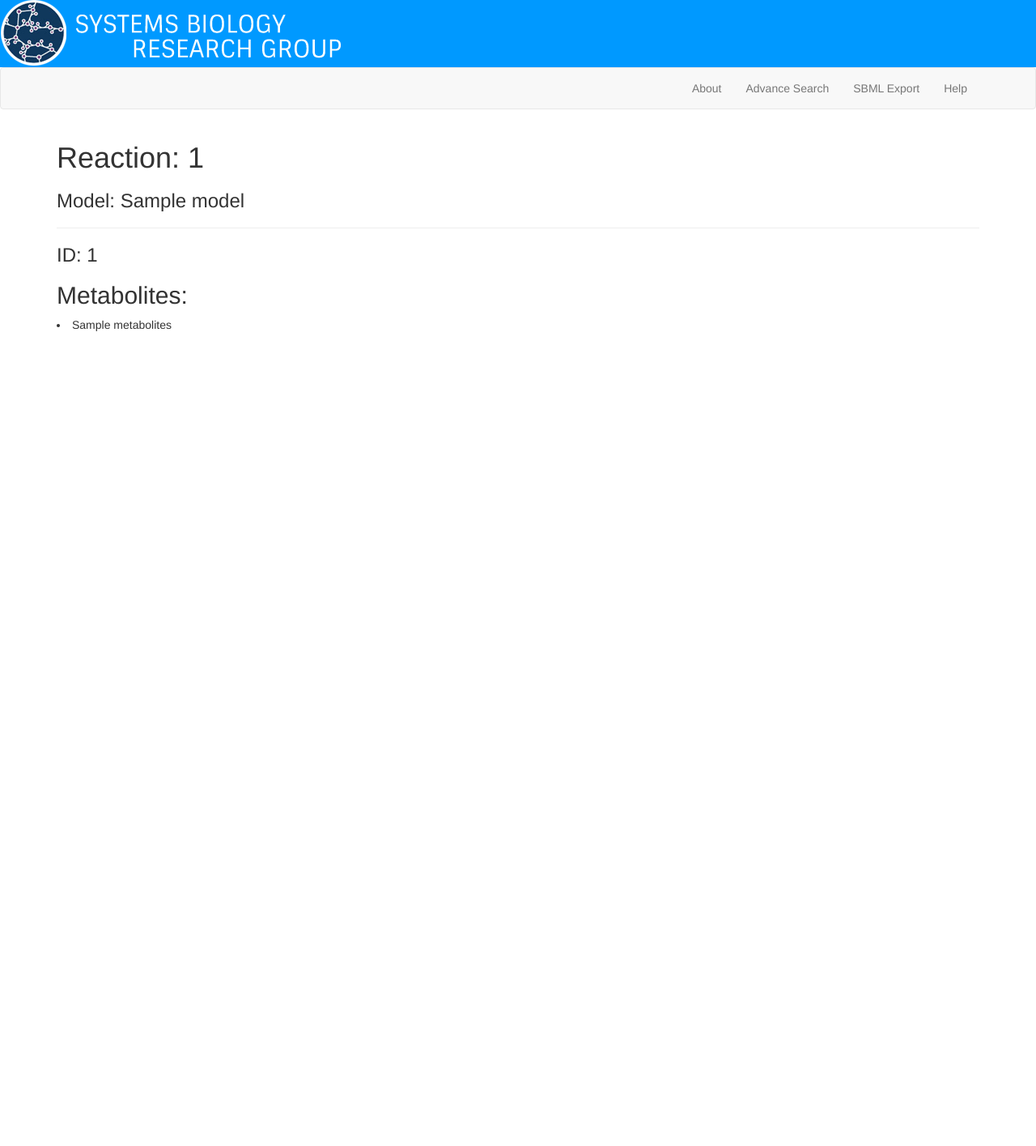
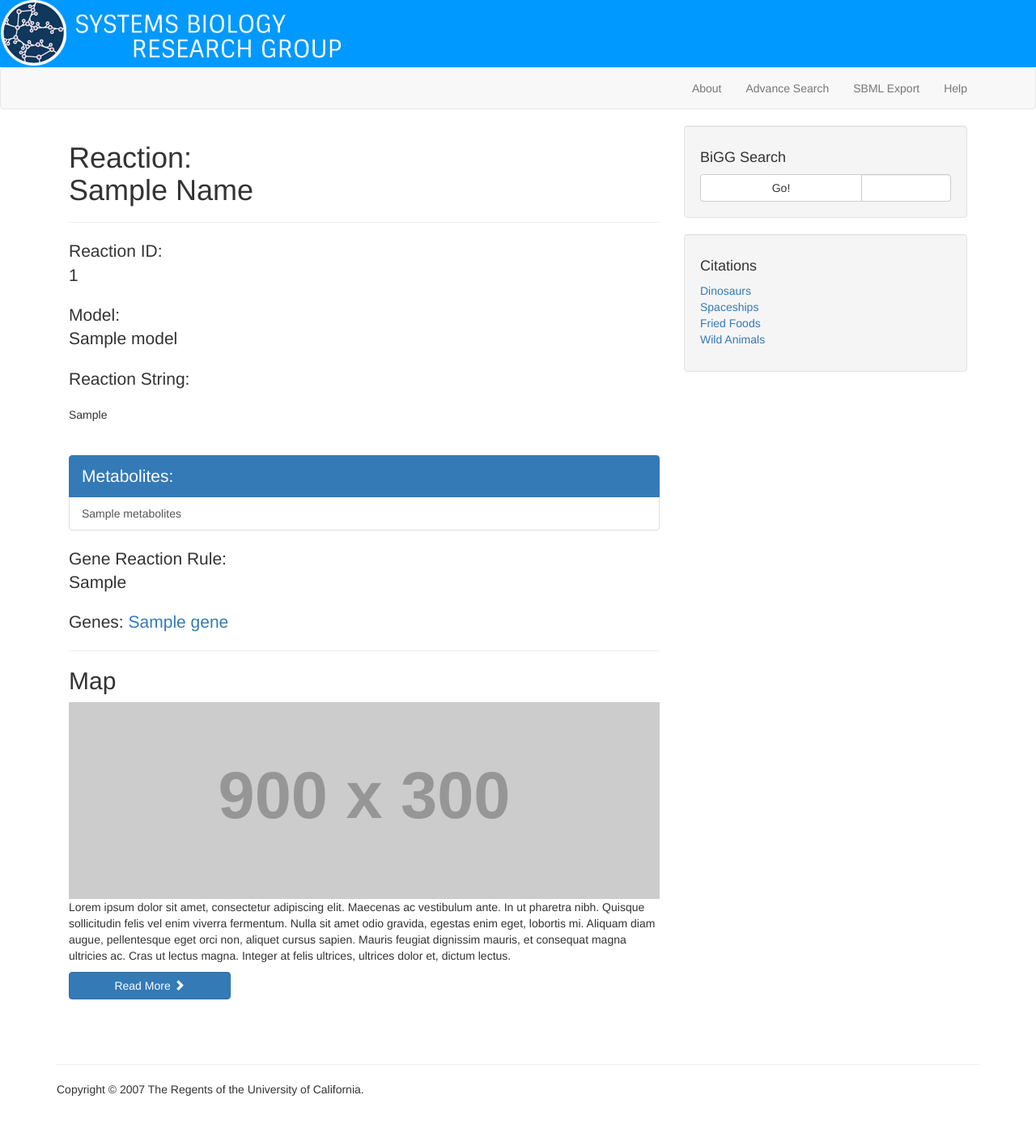
Before and after one commit to SBRG/bigg_models, a Python web app: template templates/reactions.html in a window 1280 px wide. Shown: the whole page at 81% size. Before the commit the page ends 409 px from the top, so only its background shows below. Run offline with Jinja, Linux system fonts and the light colour scheme; the template is opened without the code that fills it: most values are stand-ins (such as "Sample title", 1, 10 or a date in 2020); grey boxes labelled with a size stand in for pictures from a placeholder-image service; some libraries are stand-ins or nearby versions.

Commit message:
modified and added new html templates

```diff
--- a/templates/index.html
+++ b/templates/index.html
@@ -44,9 +44,11 @@
                 <ul class="nav navbar-nav">
                     <li><a href="#about">About</a>
                     </li>
-                    <li><a href="#services">Advance Search</a>
+                    <li><a href="#search">Advance Search</a>
                     </li>
-                    <li><a href="#contact">Export SBML</a>
+                    <li><a href="#export">Export SBML</a>
+                    </li>
+                    <li><a href="#help">Help</a>
                     </li>
                 </ul>
             </div>
--- a/templates/parentdisplay.html
+++ b/templates/parentdisplay.html
@@ -6,14 +6,14 @@
 		<meta http-equiv="X-UA-Compatible" content="IE=edge">
 		<meta name="viewport" content="width=device-width, initial-scale=1">
 		<link rel="stylesheet" href="//netdna.bootstrapcdn.com/bootstrap/3.1.1/css/bootstrap.min.css">
-		<link rel="stylesheet" type="text/css" href="http://localhost:8888/assets/style.css">
+		<link rel="stylesheet" type="text/css" href="/assets/style.css">
 		<!--<link rel="stylesheet" href="http://code.jquery.com/mobile/1.4.2/jquery.mobile-1.4.2.min.css" />-->
 		<link rel="stylesheet" type="text/css" href="//netdna.bootstrapcdn.com/font-awesome/4.0.3/css/font-awesome.min.css">
 	</head>
 	<body>
 		{% block navbar %}
 		<div id="banner">
-			<a href="http://sbrg.ucsd.edu/"> <img src="http://localhost:8888/assets/logo-header.png" alt="logo"></a>
+			<a href="http://sbrg.ucsd.edu/"> <img src="/assets/logo-header.png" alt="logo"></a>
 		</div>
 
 		<div class="navbar navbar-default" role="navigation">
@@ -48,7 +48,7 @@
 		<script src="http://code.jquery.com/jquery-1.9.1.min.js"></script>
 		<!--<script src="http://code.jquery.com/mobile/1.4.2/jquery.mobile-1.4.2.min.js"></script>-->
 		<script type="text/javascript" src="//netdna.bootstrapcdn.com/bootstrap/3.0.0/js/bootstrap.min.js"></script>
-		<script type="text/javascript" src="http://localhost:8888/assets/script.js"></script>
-		<script src="http://localhost:8888/assets/typeahead.js/typeahead.bundle.min.js"></script>
+		<script type="text/javascript" src="/assets/script.js"></script>
+
 	</body>
 </html>
--- a/templates/reactions.html
+++ b/templates/reactions.html
@@ -2,16 +2,70 @@
 	{% extends "parentdisplay.html" %}
 		{% block content %}
 			<div class="container">
-				<p class="bg-info">
-					<h1>Reaction: {{ id }}</h1>
-					<h3>Model: {{ model }}</h3>
+				<div class="col-lg-8">
+    				<h1>Reaction: <br><span style="text-transform:capitalize;">{{name}}</span></h1>
+    				<hr>
+					<p class="lead">Reaction ID: <br>{{id}}</p>
+					<p class="lead">Model: <br>{{ model }}</p>
+
+					<p class="lead">Reaction String:</p>
+					{{reaction_string}}
+					<br>
+					<br>
+					<br>
+					<div class="list-group">
+  						<a href="#metabolitelist" class="list-group-item active">
+    						<span class="lead">Metabolites:</span>
+  						</a>
+  						{% for metabolites in metaboliteList %}
+  						<a href="#metabolite" class="list-group-item">{{metabolites}}</a>
+  						{% endfor %}
+					</div>
+					<p class="lead">Gene Reaction Rule: <br>{{gene_reaction_rule}}</p>
+					<p class="lead">Genes: {% for gene in genes %} <a href=#>{{gene}} </a>{% endfor %}</p>
 					<hr>
-					<h3>ID: {{ id }}</h3>
-					<h2>Metabolites:</h2>
-					{% for metabolites in metaboliteList %}
-					<li>{{metabolites}}</li>
-					{% endfor %}
-				</p>
+					<h2> Map </h2>
+					<img src="http://placehold.it/900x300" class="img-responsive">
+					<p>Lorem ipsum dolor sit amet, consectetur adipiscing elit. Maecenas ac vestibulum ante. In ut pharetra nibh. Quisque sollicitudin felis vel enim viverra fermentum. Nulla sit amet odio gravida, egestas enim eget, lobortis mi. Aliquam diam augue, pellentesque eget orci non, aliquet cursus sapien. Mauris feugiat dignissim mauris, et consequat magna ultricies ac. Cras ut lectus magna. Integer at felis ultrices, ultrices dolor et, dictum lectus. </p>
+                <a class="btn btn-primary" href="#">Read More <span class="glyphicon glyphicon-chevron-right"></span></a>
+				<p></p>
+				<p></p>
+				</div>
+				<div class="col-lg-4">
+					<div class="well">
+                    	<h4>BiGG Search</h4>
+                    	<div class="input-group">
+      						<span class="input-group-btn">
+        						<button class="btn btn-default" type="button">Go!</button>
+      						</span>
+      						<input type="text" class="form-control">
+    					</div>
+                    </div>
+                    <div class="well">
+                    	<h4>Citations</h4>
+                    	<ul class="list-unstyled">
+                                <li><a href="#dinosaurs">Dinosaurs</a>
+                                </li>
+                                <li><a href="#spaceships">Spaceships</a>
+                                </li>
+                                <li><a href="#fried-foods">Fried Foods</a>
+                                </li>
+                                <li><a href="#wild-animals">Wild Animals</a>
+                                </li>
+                        </ul>
+                	</div>
+                    <!-- /input-group -->
+                </div>
+
+				<footer>
+            		<div class="row">
+                		<div class="col-lg-12" style="margin:50px 0;">
+                			<hr>
+                    		<p>Copyright &copy; 2007 The Regents of the University of California.</p>
+                		</div>
+            		</div>
+        		</footer>
+
 			</div>
 		{% endblock %}
 </html>
```
Also changed, not shown: templates/advancesearch.html (added, +28 -0 lines), templates/listdisplay.html (+8 -8 lines), templates/model.html (added).
